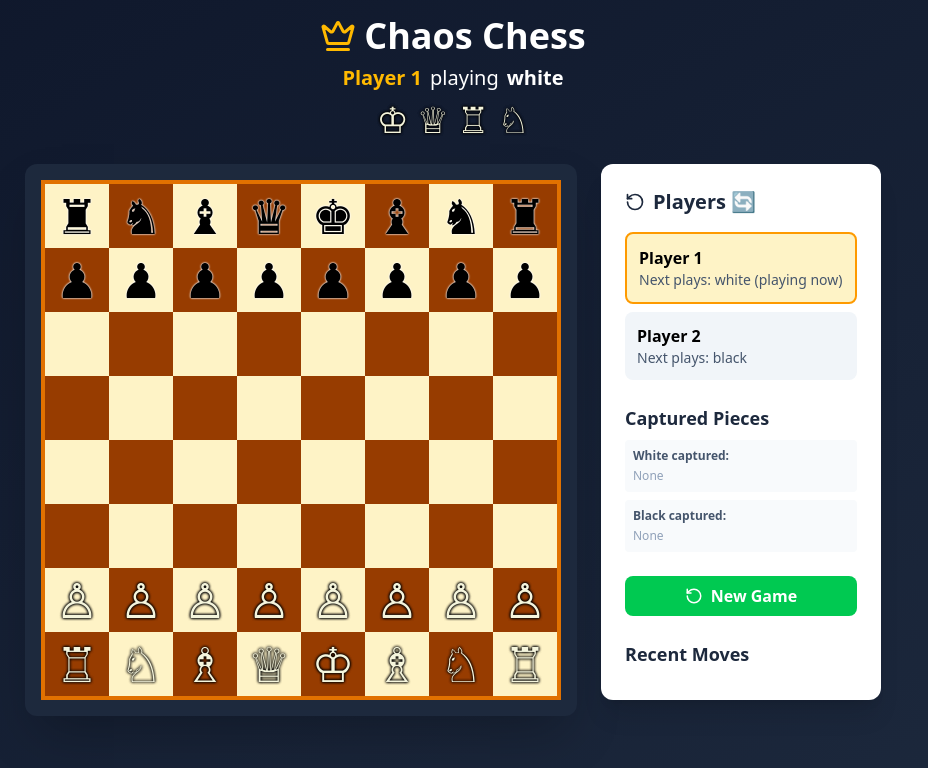
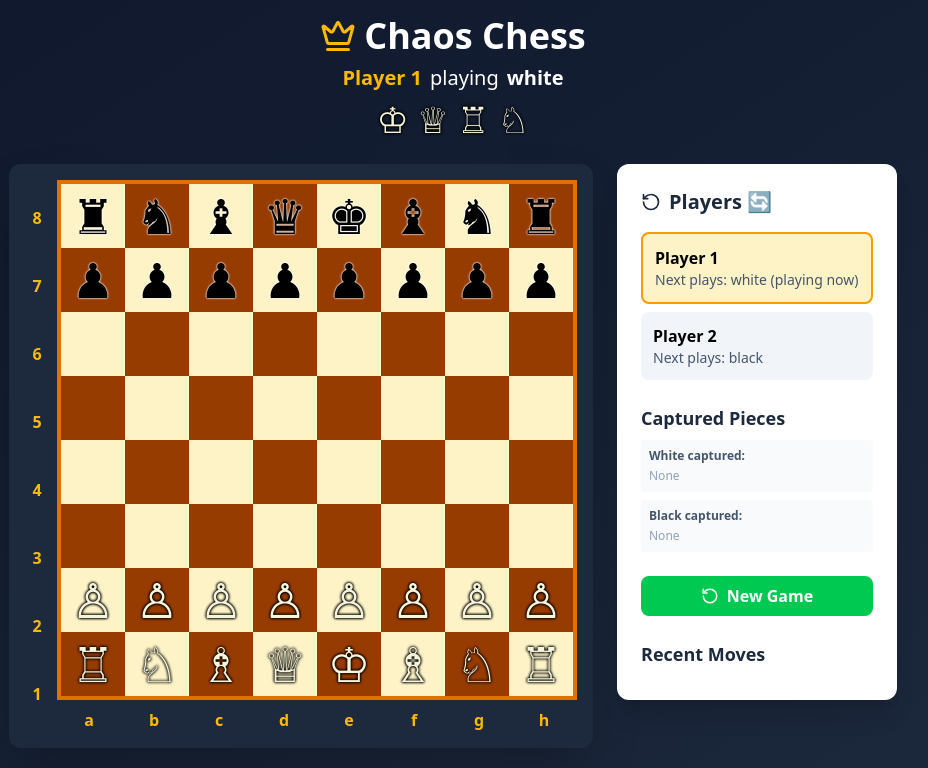
Before and after one commit to ricardodeazambuja/chaos_chess, a React (Vite) app: page / in a window 1280 px wide. Both pictures are taken after a click on the button "Start Game". Shown: the top 768 px of the page, without its empty margins (187-1115 px from the left). Built offline with nearby package versions, Linux system fonts and the light colour scheme.

Commit message:
Small fixes...

```diff
--- a/src/chaos-chess.tsx
+++ b/src/chaos-chess.tsx
@@ -412,7 +412,7 @@ const ChaosChess = () => {
 
   // This function now contains the logic to advance the turn
   // It's called from handleSquareClick OR handlePromotionChoice
-  const advanceTurn = (boardAfterMove, historyAfterMove, moveCountAfterMove) => {
+  const advanceTurn = (boardAfterMove, historyAfterMove, moveCountAfterMove, lastMoveAfterMove) => {
     const nextChessColor = currentColor === 'white' ? 'black' : 'white';
     const nextPlayerIndex = (currentPlayerIndex + 1) % players.length;
     let nextRandomColor = randomPlayerColor;
@@ -420,10 +420,18 @@ const ChaosChess = () => {
       nextRandomColor = Math.random() < 0.5 ? 'white' : 'black';
     }
 
-    setTimeout(() => {
-      const isCheckmateSituation = isCheckmate(nextChessColor, boardAfterMove, lastMove);
-      const isStalemateSituation = isStalemate(nextChessColor, boardAfterMove, lastMove);
+    // Check for game end conditions IMMEDIATELY (not in setTimeout)
+    const isCheckmateSituation = isCheckmate(nextChessColor, boardAfterMove, lastMoveAfterMove);
+    const isStalemateSituation = isStalemate(nextChessColor, boardAfterMove, lastMoveAfterMove);
     const isInsufficientMaterialSituation = isInsufficientMaterial(boardAfterMove);
+
+    // Debug logging
+    if (isInCheck(nextChessColor, boardAfterMove, lastMoveAfterMove)) {
+      console.log(`${nextChessColor} is in check. Checkmate: ${isCheckmateSituation}`);
+      if (!isCheckmateSituation) {
+        console.log('Checkmate detection failed - player has valid moves');
+      }
+    }
 
     let winnerInfo: { name: string, reason: string } | null = null;
 
@@ -457,8 +465,7 @@ const ChaosChess = () => {
     }
 
     // Broadcast move to network peers
-      broadcastMove(boardAfterMove, nextPlayerIndex, nextChessColor, moveCountAfterMove, historyAfterMove, nextRandomColor, winnerInfo, winnerInfo ? 'finished' : 'playing', lastMove);
-    }, 100);
+    broadcastMove(boardAfterMove, nextPlayerIndex, nextChessColor, moveCountAfterMove, historyAfterMove, nextRandomColor, winnerInfo, winnerInfo ? 'finished' : 'playing', lastMoveAfterMove);
   };
 
   const handleSquareClick = (row: number, col: number) => {
@@ -573,7 +580,7 @@ const ChaosChess = () => {
 
         // 3. Else, advance to next turn
         } else {
-          advanceTurn(newBoard, newHistory, newPlayerMoveCount);
+          advanceTurn(newBoard, newHistory, newPlayerMoveCount, newLastMove);
         }
 
       } else {
@@ -608,7 +615,8 @@ const ChaosChess = () => {
 
     // Now that promotion is done, advance the turn
     // We use the moveHistory and playerMoveCount from state, which were set before we paused
-    advanceTurn(newBoard, moveHistory, playerMoveCount);
+    // lastMove is already set from before promotion, so we use the current state value
+    advanceTurn(newBoard, moveHistory, playerMoveCount, lastMove);
   };
 
   const addPlayer = () => {
--- a/src/chess-logic.ts
+++ b/src/chess-logic.ts
@@ -288,15 +288,23 @@ export const wouldBeInCheck = (
 export const isCheckmate = (color: 'white' | 'black', testBoard: (Piece | null)[][], lastMove: LastMove | null = null): boolean => {
   if (!isInCheck(color, testBoard, lastMove)) return false;
 
+  const files = ['a', 'b', 'c', 'd', 'e', 'f', 'g', 'h'];
+  const ranks = ['8', '7', '6', '5', '4', '3', '2', '1'];
+
   for (let fromRow = 0; fromRow < BOARD_SIZE; fromRow++) {
     for (let fromCol = 0; fromCol < BOARD_SIZE; fromCol++) {
       const piece = testBoard[fromRow][fromCol];
       if (piece && piece.color === color) {
         for (let toRow = 0; toRow < BOARD_SIZE; toRow++) {
           for (let toCol = 0; toCol < BOARD_SIZE; toCol++) {
-            if (isValidMove(fromRow, fromCol, toRow, toCol, piece, testBoard, lastMove) &&
-                !wouldBeInCheck(fromRow, fromCol, toRow, toCol, testBoard, lastMove)) {
-              return false;
+            if (isValidMove(fromRow, fromCol, toRow, toCol, piece, testBoard, lastMove)) {
+              const wouldStillBeInCheck = wouldBeInCheck(fromRow, fromCol, toRow, toCol, testBoard, lastMove);
+              if (!wouldStillBeInCheck) {
+                const from = `${files[fromCol]}${ranks[fromRow]}`;
+                const to = `${files[toCol]}${ranks[toRow]}`;
+                console.log(`Found escape move for ${color}: ${piece.type} ${from} -> ${to}`);
+                return false;
+              }
             }
           }
         }
--- a/src/components/ChessBoard.tsx
+++ b/src/components/ChessBoard.tsx
@@ -9,8 +9,27 @@ const ChessBoard = ({
   getPieceStyle,
   getPieceSymbol,
 }) => {
+  const files = ['a', 'b', 'c', 'd', 'e', 'f', 'g', 'h'];
+  const ranks = ['8', '7', '6', '5', '4', '3', '2', '1'];
+
   return (
     <div className="bg-slate-800 p-4 rounded-xl shadow-2xl">
+      <div className="flex gap-2">
+        {/* Rank labels (left side: 8-1) */}
+        <div className="flex flex-col justify-around py-1">
+          {ranks.map((rank) => (
+            <div
+              key={rank}
+              className="w-6 h-12 md:h-16 flex items-center justify-center text-amber-400 font-bold text-sm md:text-base"
+            >
+              {rank}
+            </div>
+          ))}
+        </div>
+
+        {/* Board and file labels container */}
+        <div className="flex flex-col gap-2">
+          {/* Chess board */}
           <div className="grid grid-cols-8 gap-0 border-4 border-amber-600">
             {board.map((row, rowIndex) => (
               row.map((piece, colIndex) => {
@@ -46,6 +65,20 @@ const ChessBoard = ({
               })
             ))}
           </div>
+
+          {/* File labels (bottom: a-h) */}
+          <div className="grid grid-cols-8 gap-0">
+            {files.map((file) => (
+              <div
+                key={file}
+                className="w-12 md:w-16 h-6 flex items-center justify-center text-amber-400 font-bold text-sm md:text-base"
+              >
+                {file}
+              </div>
+            ))}
+          </div>
+        </div>
+      </div>
     </div>
   );
 };
```
Lines whose indentation alone changed are shown as unchanged.
